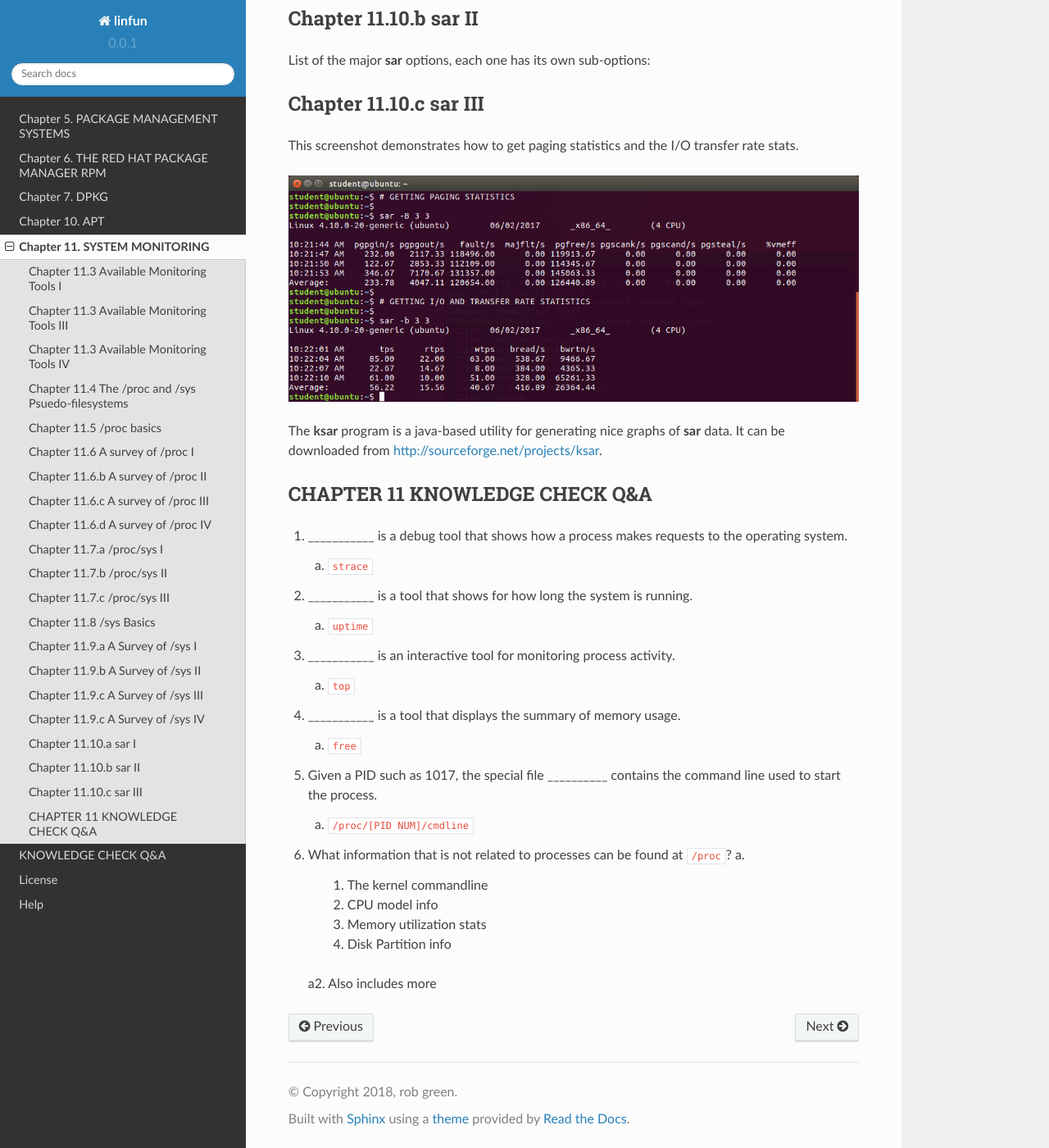
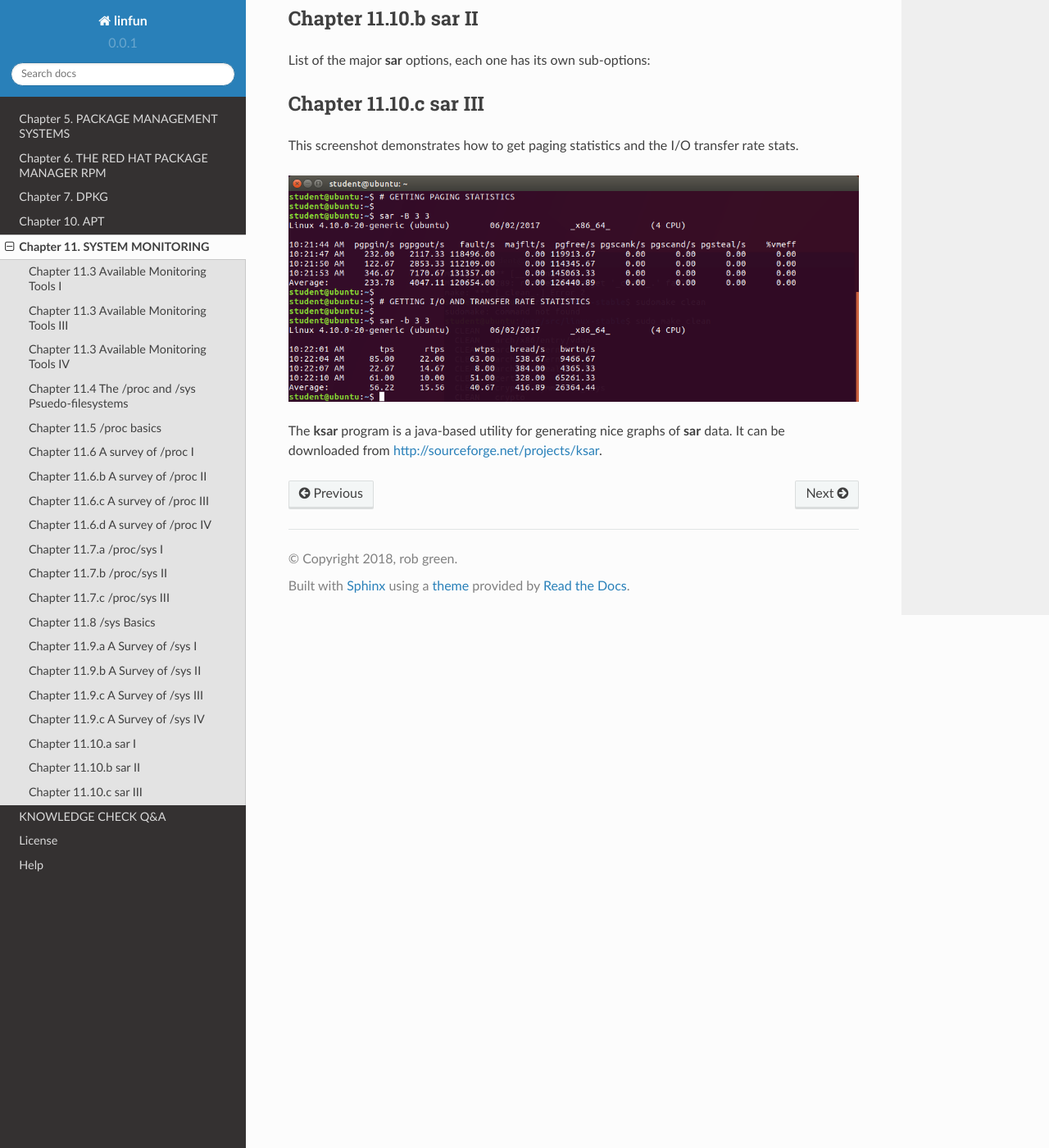
Before and after one commit to py010/linfun, a Sphinx documentation site: the page built from docs/source/chapter11.rst, in a window 1280 px wide and 1400 px high, scrolled down 8314 px. Shown: the whole window at 82% size. Built offline with Sphinx 7.4.7 and the Read the Docs theme 2.0.0, drawn with Linux system fonts in a browser that asks for light colours; pages that are not in the unit, such as notebooks, are missing from menus.

Commit message:
knowledge check ch11 moved to rst

```diff
--- a/docs/source/chapter11.rst
+++ b/docs/source/chapter11.rst
@@ -296,36 +296,3 @@ This screenshot demonstrates how to get paging statistics and the I/O transfer r
 .. image:: https://github.com/py010/linfun/blob/master/docs/source/images/sario.png?raw=true
 
 The **ksar** program is a java-based utility for generating nice graphs of **sar** data. It can be downloaded from  http://sourceforge.net/projects/ksar.
-
-
-CHAPTER 11 KNOWLEDGE CHECK Q&A
-^^^^^^^^^^^^^^^^^^^^^^^^^^^^^^
-
-1. ___________ is a debug tool that shows how a process makes requests to the operating system.
-
-   a. ``strace``
-
-2. ___________ is a tool that shows for how long the system is running.
-
-   a. ``uptime``
-
-3. ___________ is an interactive tool for monitoring process activity.
-
-   a. ``top``
-
-4. ___________ is a tool that displays the summary of memory usage.
-
-   a. ``free``
-
-5. Given a PID such as 1017, the special file __________ contains the command line used to start the process.
-
-   a. ``/proc/[PID NUM]/cmdline``
-
-6. What information that is not related to processes can be found at ``/proc``?
-   a.
-         1. The kernel commandline
-         2. CPU model info
-         3. Memory utilization stats
-         4. Disk Partition info
-
-   a2. Also includes more
```
